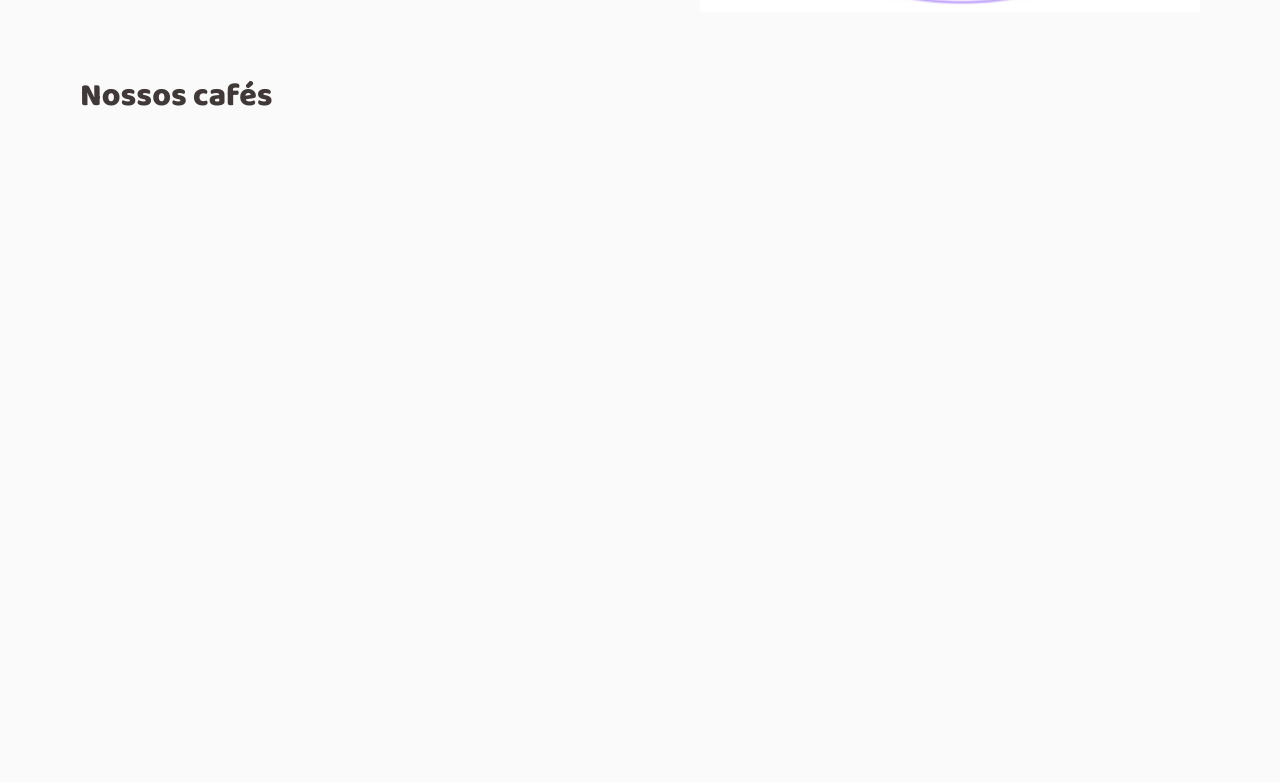
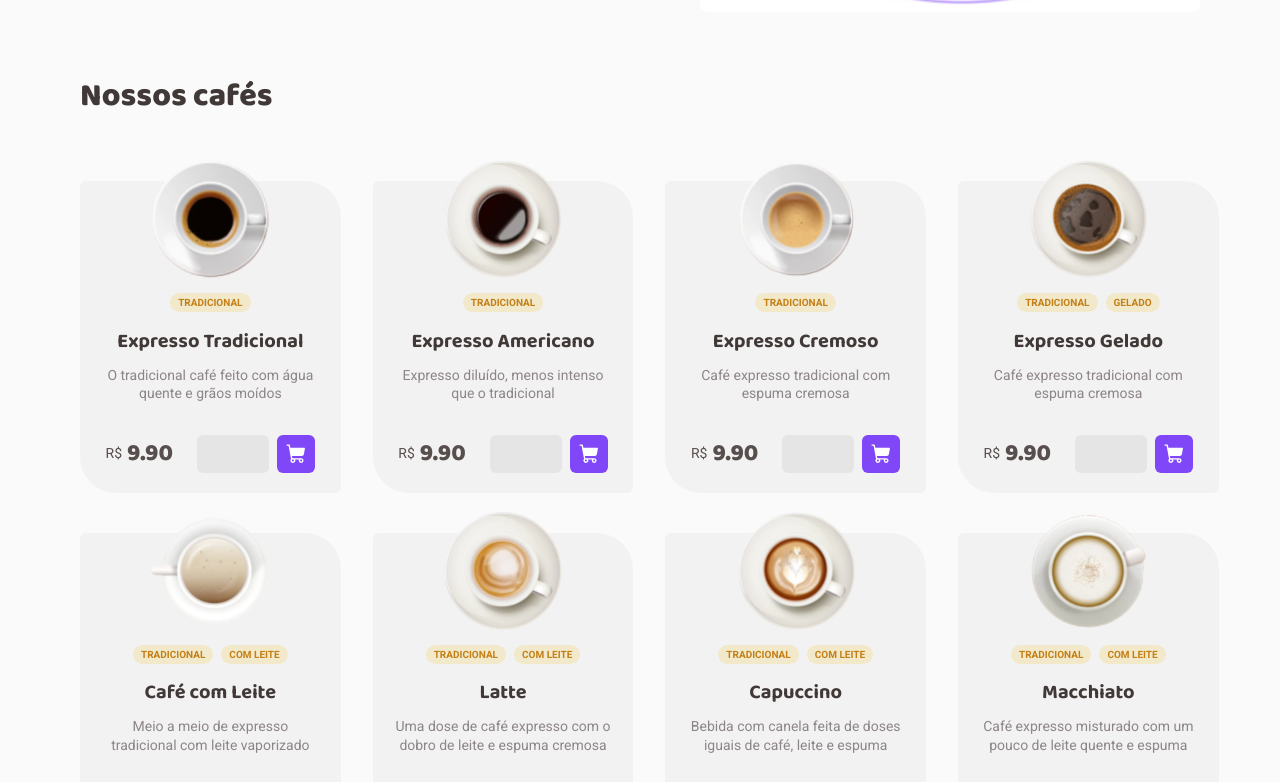
Before and after one commit to Brendler17/coffee-delivery, a React (Vite) app: page / in a window 1280 px wide. Shown: the part 558-1340 px from the top of the page. Before the commit the page ends 800 px from the top, so only its background shows below. Built offline with nearby package versions, Linux system fonts and the light colour scheme.

Commit message:
created coffees list

```diff
--- a/src/pages/Home/index.tsx
+++ b/src/pages/Home/index.tsx
@@ -1,12 +1,16 @@
+import { useContext } from 'react';
 import {
   Coffee, Package, ShoppingCart, Timer,
 } from '@phosphor-icons/react';
+import { CoffeeContext } from '../../contexts/CoffeeContext';
 import {
   HomeContainer, HomeHeader, HomeInfo, HomeItens, InfoIten, ListContainer, CoffeeList, CoffeeCard,
 } from './styles';
 import coffeeDeliveryBanner from '../../assets/banner.svg';
 
 export function Home() {
+  const { coffees } = useContext(CoffeeContext);
+
   return (
     <HomeContainer>
       <HomeHeader>
@@ -39,19 +43,30 @@ export function Home() {
       <ListContainer>
         <h3>Nossos cafés</h3>
         <CoffeeList>
-          <CoffeeCard>
-            {/* <img src="" alt="" />
-            <span>Tradicional</span>
-            <h3>Expresso Tradicional</h3>
-            <p>O tradicional café feito com água quente e grãos moídos</p>
-            <div>
-              <p>R$9,90</p>
-              <input type="number" />
-              <button type="submit">
-                <ShoppingCart size={16} weight="fill" />
-              </button>
-            </div> */}
-          </CoffeeCard>
+          {coffees.map((coffee) => (
+            <CoffeeCard key={coffee.id}>
+              <img src={coffee.img} alt="" />
+              <div>
+                {coffee.types.map((type) => (
+                  <span>{type}</span>
+                ))}
+              </div>
+              <h3>{coffee.name}</h3>
+              <p>{coffee.description}</p>
+              <div>
+                <div>
+                  <p>R$</p>
+                  <p>{`${coffee.price.toString()}0`}</p>
+                </div>
+                <form>
+                  <input type="number" />
+                  <button type="submit">
+                    <ShoppingCart size={22} weight="fill" color="white" />
+                  </button>
+                </form>
+              </div>
+            </CoffeeCard>
+          ))}
         </CoffeeList>
       </ListContainer>
     </HomeContainer>
--- a/src/pages/Home/styles.ts
+++ b/src/pages/Home/styles.ts
@@ -9,6 +9,10 @@ export const HomeHeader = styled.section`
   display: flex;
   justify-content: space-between;
   gap: 1.5rem;
+
+  img {
+    border-radius: 8px;
+  }
 `;
 
 export const HomeInfo = styled.div`
@@ -71,14 +75,120 @@ export const InfoIten = styled.div<InfoItenVariant>`
 `;
 
 export const ListContainer = styled.section`
-  h3{
+  > h3{
     font-family: 'Baloo 2', sans-serif;
     font-size: 2rem;
     font-weight: 800;
     color: ${(props) => props.theme.subtitle};
-    margin-top: 4rem;
+    margin: 4rem 0;
   }
 `;
 
-export const CoffeeList = styled.div``;
-export const CoffeeCard = styled.div``;
+export const CoffeeList = styled.div`
+  display: grid;
+  grid-template-columns: repeat(4, 1fr);
+  gap: 2.5rem 2rem;
+`;
+
+export const CoffeeCard = styled.div`
+  display: flex;
+  flex-direction: column;
+  align-items: center;
+  justify-content: center;
+  padding: 0 1.25rem 1.25rem;
+  background: ${(props) => props.theme.card};
+  border-radius: 6px 36px;
+
+  img {
+    width: 120px;
+    height: 120px;
+    margin-bottom: 0.75rem;
+    margin-top: -22px;
+  }
+
+  span {
+    color: ${(props) => props.theme['yellow-500']};
+    font-size: 0.625rem;
+    font-weight: 700;
+    text-transform: uppercase;
+
+    padding: 0.25rem 0.5rem;
+    border-radius: 100px;
+    background: ${(props) => props.theme['yellow-100']};
+  }
+
+  span + span {
+    margin-left: 8px;
+  }
+
+  h3 {
+    font-family: 'Baloo 2', sans-serif;
+    font-size: 1.25rem;
+    font-weight: 700;
+    color: ${(props) => props.theme.subtitle};
+    padding: 1rem 0 0.25rem;
+  }
+
+  p {
+    color: ${(props) => props.theme.label};
+    font-size: 0.875rem;
+    text-align: center;
+    padding: 0.5rem 0 2rem;
+  }
+
+  div:nth-child(5) {
+    display: flex;
+    align-items: center;
+    gap: 1.5rem;
+
+    div {
+      display: flex;
+      align-items: center;
+      gap: 5px;
+
+      p{
+        padding: 0;
+        color: ${(props) => props.theme.text};
+        font-size: 0.875rem;
+      }
+
+      p:last-child {
+        font-family: 'Baloo 2', sans-serif;
+        font-size: 1.5rem;
+        font-weight: 800;
+      }
+    }
+
+    form {
+      display: flex;
+      gap: 8px;
+
+      input {
+        width: 4.5rem;
+        border: 0;
+        border-radius: 6px;
+        background: ${(props) => props.theme.button};
+
+        padding: 0.5rem;
+        color: ${(props) => props.theme.text};
+        text-align: center;
+        line-height: 0;
+      }
+
+      button {
+        display: flex;
+        align-items: center;
+        justify-content: center;
+        padding: 0.5rem;
+        border: 0;
+        border-radius: 6px;
+        background: ${(props) => props.theme['purple-300']};
+        cursor: pointer;
+
+        svg {
+          line-height: 0;
+        }
+      }
+    }
+  }
+`;
```
